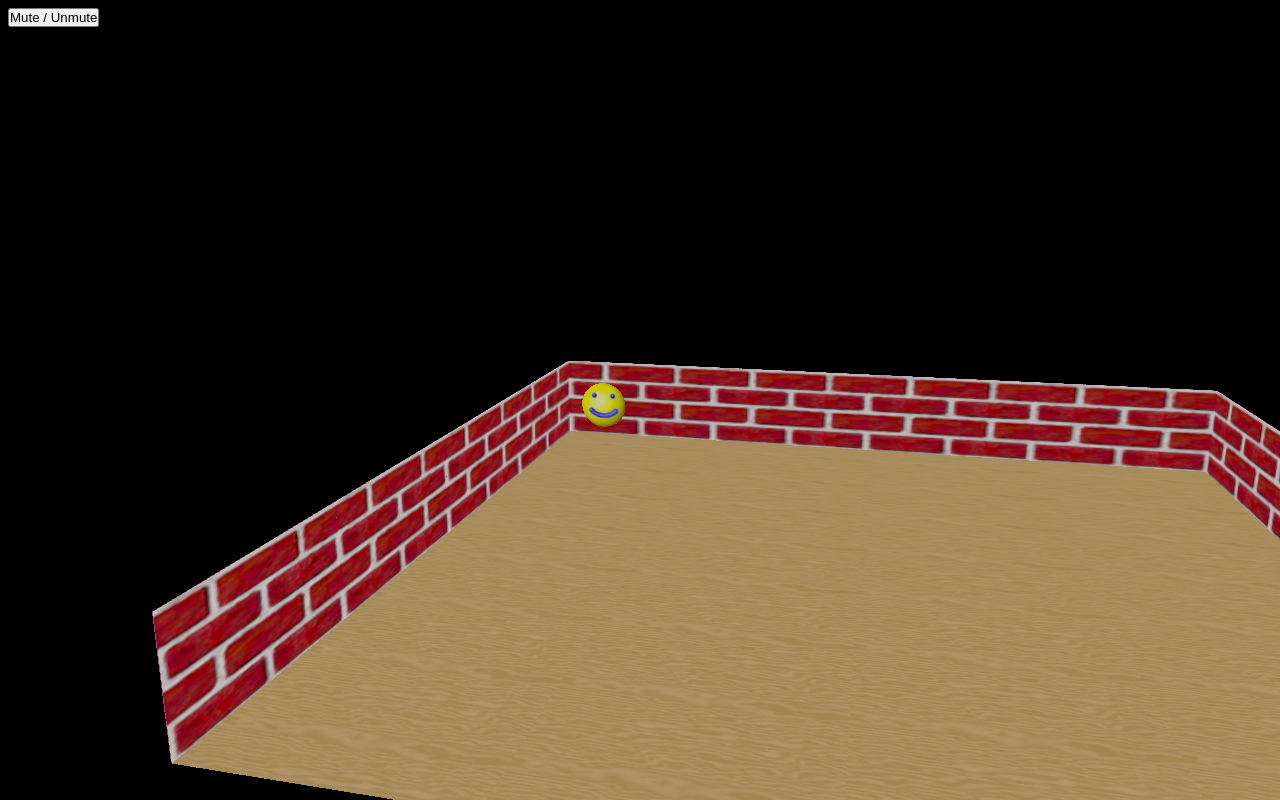
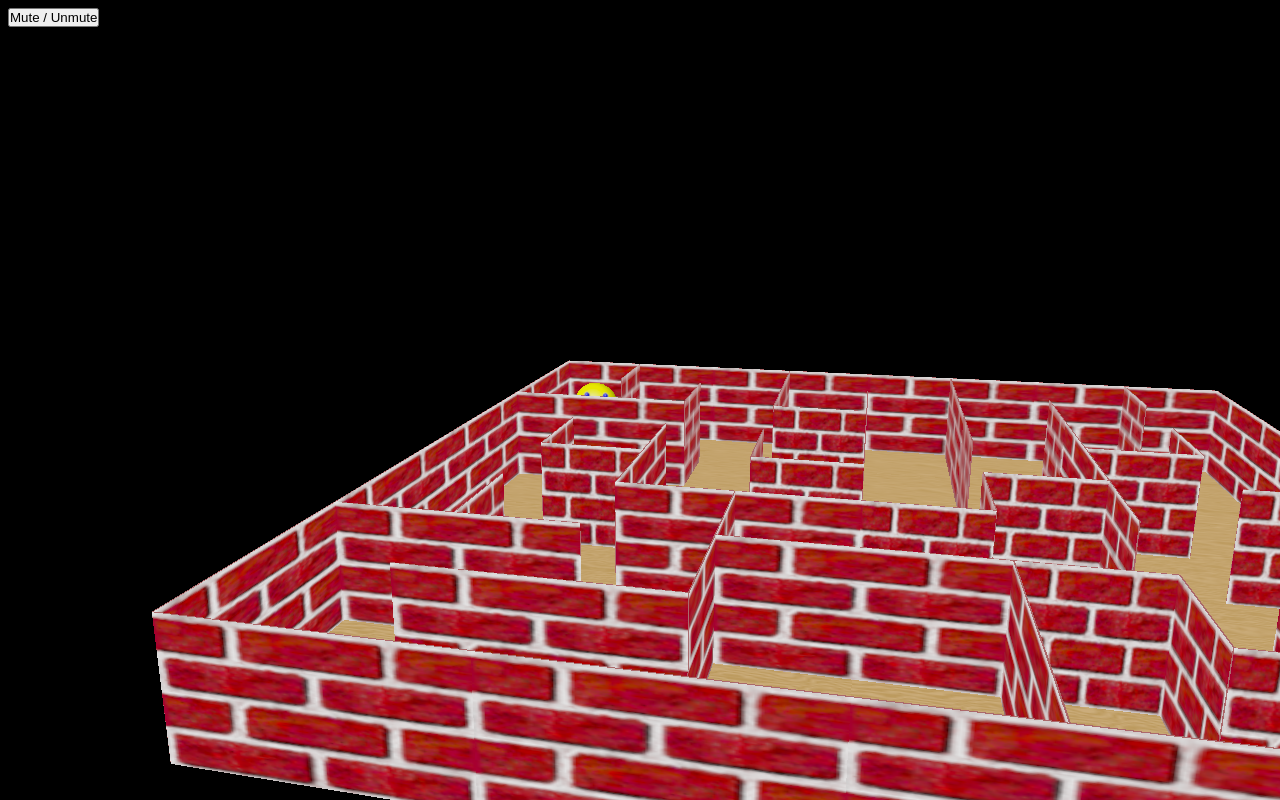
Before and after one commit to damianobacci/threejs-win95-maze, a website built with Vite: page index.html in a window 1280 px wide. Built offline with nearby package versions, Linux system fonts and the light colour scheme; animation ran at ten frames a second; files whose address does not match are found by name; what lil-gui would draw is missing.

Commit message:
Walls added

```diff
--- a/index.html
+++ b/index.html
@@ -9,7 +9,7 @@
   </head>
   <body>
     <button id="mute">Mute / Unmute</button>
-    <audio autoplay loop id="audio">
+    <audio loop id="audio">
       <source src="/audio/beat.mp3" type="audio/mpeg" />
     </audio>
     <canvas class="webgl"></canvas>
--- a/main.js
+++ b/main.js
@@ -34,13 +34,13 @@ const fin = new THREE.Mesh(
   new THREE.MeshStandardMaterial({ map: finTexture })
 );
 fin.position.z = 2;
-fin.position.x = -2;
+fin.position.x = -2.5;
 scene.add(fin);
 
 //Walls
 const wallLength = 10; // The length of each wall segment.
 const wallHeight = 5; // The height of the walls.
-const wallDepth = 0.03; // The depth/thickness of the walls.
+const wallDepth = 0.05; // The depth/thickness of the walls.
 const wallGeo = new THREE.BoxGeometry(wallLength, wallHeight, wallDepth);
 const wallMaterial = new THREE.MeshStandardMaterial({ map: wallTexture });
 
@@ -56,10 +56,9 @@ for (let wall = 0; wall < 4; wall++) {
     } else if (wall === 2) {
       wallBox.rotation.y = Math.PI / 2;
       wallBox.position.set(35, 0, wallLength * i + 5);
+    } else if (wall === 3) {
+      wallBox.position.set(wallLength * i, 0, 40);
     }
-    // else if (wall === 3) {
-    //   wallBox.position.set(wallLength * i, 0, 40);
-    // }
     scene.add(wallBox);
   }
 }
@@ -68,35 +67,186 @@ for (let wall = 0; wall < 4; wall++) {
 // const walls = new THREE.Group();
 // scene.add(walls);
 
-// //Wall tile numbered
-// const wall = new THREE.Mesh(
-//   new THREE.PlaneGeometry(10, 5),
-//   new THREE.MeshStandardMaterial({ map: wallTexture })
-// );
-// wall.position.x = 5;
-// wall.position.y = 2.5;
-// wall.position.z = -10;
-// scene.add(wall);
+const wall = new THREE.Mesh(wallGeo, wallMaterial);
+const halfWallGeo = new THREE.BoxGeometry(5, 5, wallDepth);
+const halfWall = new THREE.Mesh(halfWallGeo, wallMaterial);
 
-// const wall2 = wall.clone();
-// wall2.position.set(-5, 2.5, -10);
-// scene.add(wall2);
+//Vertical walls
+//From top to bottom, from left to rigth
+halfWall.position.set(0, 0, 2.5);
+halfWall.rotation.y = Math.PI * 0.5;
+scene.add(halfWall);
 
-// const wall4 = wall.clone();
-// wall4.rotation.y = Math.PI * 0.5;
-// wall4.position.set(-10, 2.5, -5);
-// scene.add(wall4);
+const halfWall2 = halfWall.clone();
+halfWall2.position.set(5, 0, 7.5);
+halfWall2.rotation.y = Math.PI * 0.5;
+scene.add(halfWall2);
 
-// const wall5 = wall.clone();
-// wall5.rotation.y = Math.PI * 0.5;
-// wall5.position.set(-10, 2.5, 5);
-// scene.add(wall5);
+wall.position.set(10, 0, 5);
+wall.rotation.y = Math.PI * 0.5;
+scene.add(wall);
 
-// const wall6 = wall.clone();
-// wall6.rotation.y = -Math.PI * 0.5;
-// wall6.position.set(10, 2.5, 5);
-// scene.add(wall6);
+const wall3 = wall.clone();
+wall3.position.set(20, 0, 5);
+wall3.rotation.y = Math.PI * 0.5;
+scene.add(wall3);
 
+const halfWall3 = halfWall.clone();
+halfWall3.position.set(30, 0, 2.5);
+halfWall3.rotation.y = Math.PI * 0.5;
+scene.add(halfWall3);
+
+const halfWall4 = halfWall.clone();
+halfWall4.position.set(15, 0, 7.5);
+halfWall4.rotation.y = Math.PI * 0.5;
+scene.add(halfWall4);
+
+const halfWall5 = halfWall.clone();
+halfWall5.position.set(25, 0, 7.5);
+halfWall5.rotation.y = Math.PI * 0.5;
+scene.add(halfWall5);
+
+const wall4 = wall.clone();
+wall4.position.set(15, 0, 15);
+wall4.rotation.y = Math.PI * 0.5;
+scene.add(wall4);
+
+const wall5 = wall.clone();
+wall5.position.set(25, 0, 15);
+wall5.rotation.y = Math.PI * 0.5;
+scene.add(wall5);
+
+const halfWall6 = halfWall.clone();
+halfWall6.position.set(20, 0, 12.5);
+halfWall6.rotation.y = Math.PI * 0.5;
+scene.add(halfWall6);
+
+const halfWall7 = halfWall.clone();
+halfWall7.position.set(30, 0, 12.5);
+halfWall7.rotation.y = Math.PI * 0.5;
+scene.add(halfWall7);
+
+const halfWall8 = halfWall.clone();
+halfWall8.position.set(0, 0, 17.5);
+halfWall8.rotation.y = Math.PI * 0.5;
+scene.add(halfWall8);
+
+const wall6 = wall.clone();
+wall6.position.set(5, 0, 20);
+wall6.rotation.y = Math.PI * 0.5;
+scene.add(wall6);
+
+const halfWall9 = halfWall.clone();
+halfWall9.position.set(10, 0, 17.5);
+halfWall9.rotation.y = Math.PI * 0.5;
+scene.add(halfWall9);
+
+const halfWall10 = halfWall.clone();
+halfWall10.position.set(20, 0, 22.5);
+halfWall10.rotation.y = Math.PI * 0.5;
+scene.add(halfWall10);
+
+const halfWall11 = halfWall.clone();
+halfWall11.position.set(25, 0, 22.5);
+halfWall11.rotation.y = Math.PI * 0.5;
+scene.add(halfWall11);
+
+const halfWall12 = halfWall.clone();
+halfWall12.position.set(0, 0, 27.5);
+halfWall12.rotation.y = Math.PI * 0.5;
+scene.add(halfWall12);
+
+const wall7 = wall.clone();
+wall7.position.set(10, 0, 30);
+wall7.rotation.y = Math.PI * 0.5;
+scene.add(wall7);
+
+const wall8 = wall.clone();
+wall8.position.set(20, 0, 35);
+wall8.rotation.y = Math.PI * 0.5;
+scene.add(wall8);
+
+const halfWall13 = halfWall.clone();
+halfWall13.position.set(25, 0, 32.5);
+halfWall13.rotation.y = Math.PI * 0.5;
+scene.add(halfWall13);
+
+const halfWall14 = halfWall.clone();
+halfWall14.position.set(30, 0, 27.5);
+halfWall14.rotation.y = Math.PI * 0.5;
+scene.add(halfWall14);
+
+//Horizontal walls
+//From top to bottom, from left to rigth
+const wall2 = wall.clone();
+wall2.position.set(0, 0, 10);
+wall2.rotation.y = 0;
+scene.add(wall2);
+
+const halfWall15 = halfWall.clone();
+halfWall15.position.set(12.5, 0, 10);
+halfWall15.rotation.y = 0;
+scene.add(halfWall15);
+
+const halfWall16 = halfWall.clone();
+halfWall16.position.set(27.5, 0, 15);
+halfWall16.rotation.y = 0;
+scene.add(halfWall16);
+
+const halfWall17 = halfWall.clone();
+halfWall17.position.set(2.5, 0, 20);
+halfWall17.rotation.y = 0;
+scene.add(halfWall17);
+
+const halfWall18 = halfWall.clone();
+halfWall18.position.set(12.5, 0, 20);
+halfWall18.rotation.y = 0;
+scene.add(halfWall18);
+
+const halfWall19 = halfWall.clone();
+halfWall19.position.set(22.5, 0, 20);
+halfWall19.rotation.y = 0;
+scene.add(halfWall19);
+
+const halfWall20 = halfWall.clone();
+halfWall20.position.set(32.5, 0, 20);
+halfWall20.rotation.y = 0;
+scene.add(halfWall20);
+
+const halfWall21 = halfWall.clone();
+halfWall21.position.set(17.5, 0, 25);
+halfWall21.rotation.y = 0;
+scene.add(halfWall21);
+
+const halfWall22 = halfWall.clone();
+halfWall22.position.set(22.5, 0, 30);
+halfWall22.rotation.y = 0;
+scene.add(halfWall22);
+
+const halfWall23 = halfWall.clone();
+halfWall23.position.set(27.5, 0, 35);
+halfWall23.rotation.y = 0;
+scene.add(halfWall23);
+
+const wall9 = wall.clone();
+wall9.position.set(10, 0, 25);
+wall9.rotation.y = 0;
+scene.add(wall9);
+
+const wall10 = wall.clone();
+wall10.position.set(0, 0, 30);
+wall10.rotation.y = 0;
+scene.add(wall10);
+
+const wall11 = wall.clone();
+wall11.position.set(15, 0, 30);
+wall11.rotation.y = 0;
+scene.add(wall11);
+
+const wall12 = wall.clone();
+wall12.position.set(5, 0, 35);
+wall12.rotation.y = 0;
+scene.add(wall12);
 // //Rat
 
 // //Pic wall
@@ -142,7 +292,7 @@ for (let i = 0; i < 4; i++) {
  * Lights
  */
 // Ambient light
-const ambientLight = new THREE.AmbientLight("#ffffff", 1.8);
+const ambientLight = new THREE.AmbientLight("#ffffff", 2.5);
 gui.add(ambientLight, "intensity").min(2).max(3).step(0.001);
 scene.add(ambientLight);
 
```
